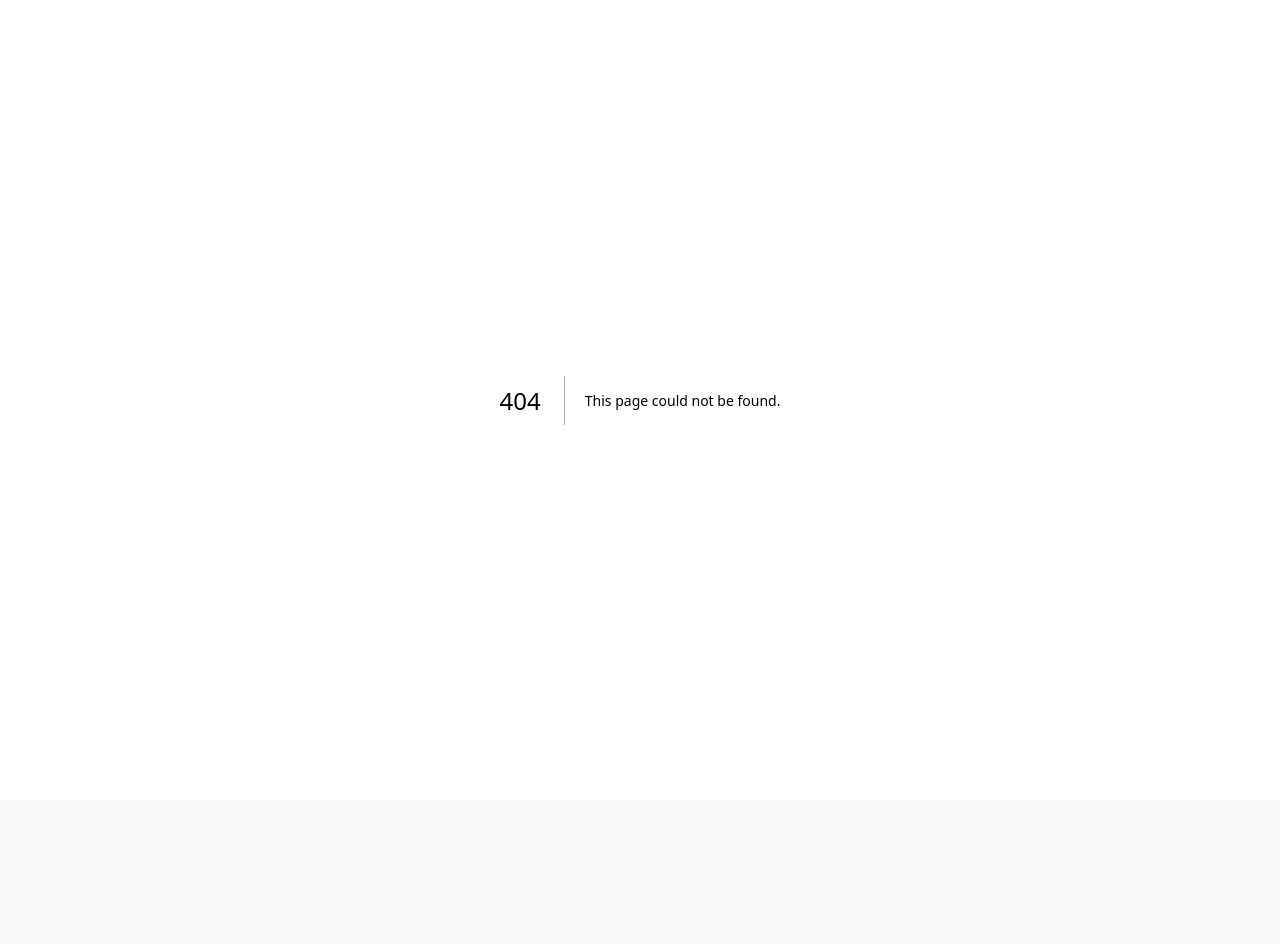
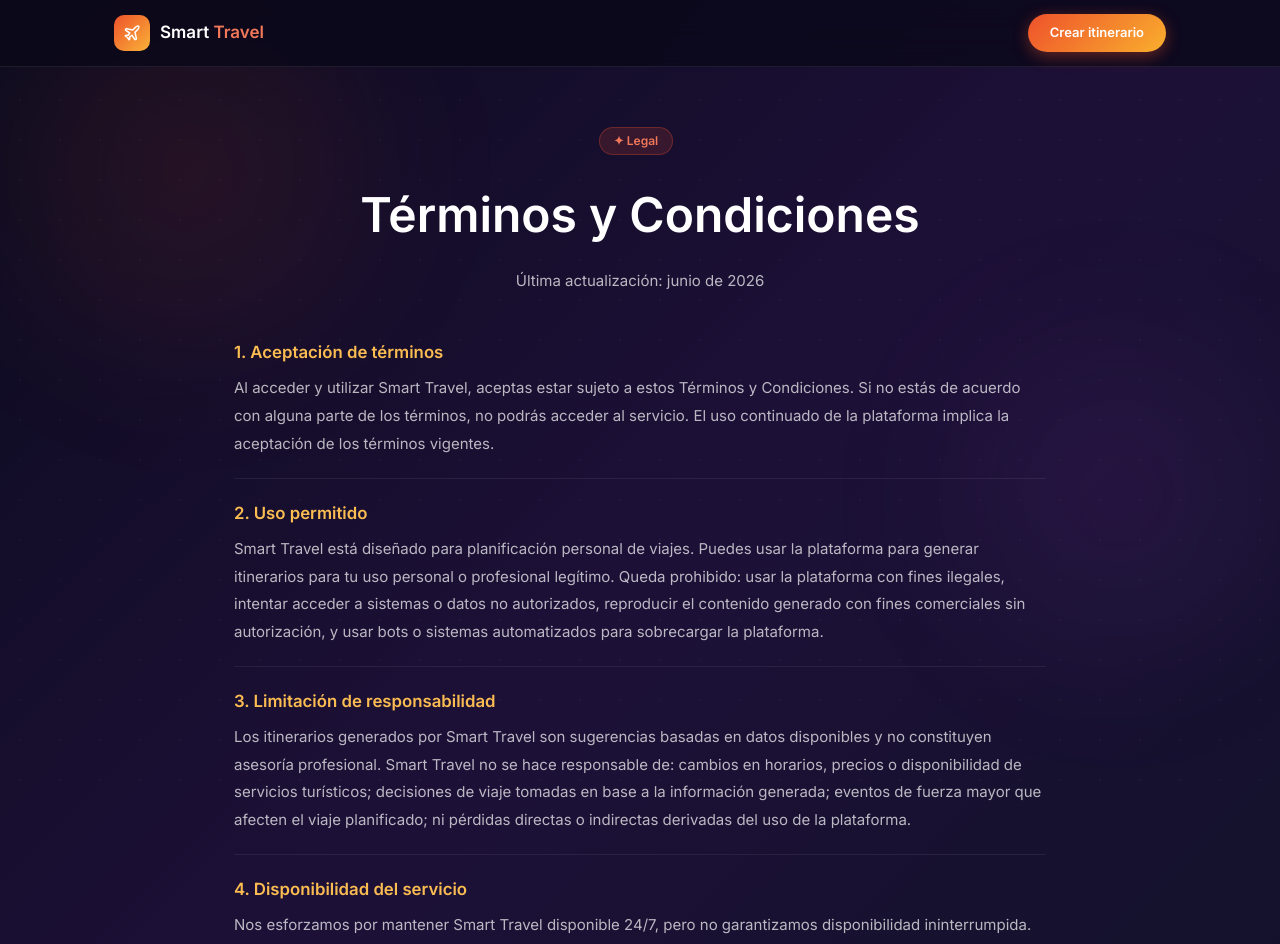
Before and after one commit to eduardodaza/paginaweblovable, a Next.js app in the folder cuenta-test-viajes-main/viajes-main/: page /terminos in a window 1280 px wide. Before the commit this address had no page. Shown: the top 944 px of the page. Before the commit the page ends 800 px from the top, so only its background shows below. Built offline with nearby package versions, Linux system fonts and the light colour scheme.

Commit message:
Create terminos.tsx

```diff
--- /dev/null
+++ b/cuenta-test-viajes-main/viajes-main/src/pages/terminos.tsx
@@ -0,0 +1,31 @@
+import { PageLayout } from "@/components/PageLayout";
+
+const SECTIONS = [
+  { t: "1. Aceptación de términos", c: "Al acceder y utilizar Smart Travel, aceptas estar sujeto a estos Términos y Condiciones. Si no estás de acuerdo con alguna parte de los términos, no podrás acceder al servicio. El uso continuado de la plataforma implica la aceptación de los términos vigentes." },
+  { t: "2. Uso permitido", c: "Smart Travel está diseñado para planificación personal de viajes. Puedes usar la plataforma para generar itinerarios para tu uso personal o profesional legítimo. Queda prohibido: usar la plataforma con fines ilegales, intentar acceder a sistemas o datos no autorizados, reproducir el contenido generado con fines comerciales sin autorización, y usar bots o sistemas automatizados para sobrecargar la plataforma." },
+  { t: "3. Limitación de responsabilidad", c: "Los itinerarios generados por Smart Travel son sugerencias basadas en datos disponibles y no constituyen asesoría profesional. Smart Travel no se hace responsable de: cambios en horarios, precios o disponibilidad de servicios turísticos; decisiones de viaje tomadas en base a la información generada; eventos de fuerza mayor que afecten el viaje planificado; ni pérdidas directas o indirectas derivadas del uso de la plataforma." },
+  { t: "4. Disponibilidad del servicio", c: "Nos esforzamos por mantener Smart Travel disponible 24/7, pero no garantizamos disponibilidad ininterrumpida. Podemos realizar mantenimientos programados o no programados. No seremos responsables por interrupciones del servicio fuera de nuestro control." },
+  { t: "5. Propiedad intelectual", c: "La marca Smart Travel, el diseño de la plataforma, los algoritmos de generación de itinerarios y el contenido editorial son propiedad exclusiva de Smart Travel. Los itinerarios generados para el usuario son de uso personal. Queda prohibida la reproducción, distribución o comercialización sin autorización expresa." },
+  { t: "6. Modificaciones del servicio", c: "Nos reservamos el derecho de modificar, suspender o descontinuar cualquier parte del servicio en cualquier momento, con o sin previo aviso. También podemos actualizar estos términos. Los cambios significativos se notificarán en la plataforma con al menos 15 días de anticipación." },
+  { t: "7. Jurisdicción aplicable", c: "Estos términos se rigen por las leyes de Colombia. Cualquier disputa derivada del uso de Smart Travel se someterá a la jurisdicción de los tribunales competentes de Bogotá, Colombia, salvo disposición legal en contrario aplicable al usuario por razón de su residencia." },
+];
+
+export default function TerminosPage() {
+  return (
+    <PageLayout title="Términos y Condiciones" description="Términos de uso de la plataforma Smart Travel.">
+      <div style={{ textAlign: "center", marginBottom: 48 }}>
+        <span className="page-badge">✦ Legal</span>
+        <h1 style={{ fontSize: "clamp(2rem,5vw,3rem)", fontWeight: 800, color: "#fff", marginTop: 16, marginBottom: 16 }}>Términos y Condiciones</h1>
+        <p className="page-p" style={{ maxWidth: 500, margin: "0 auto" }}>Última actualización: junio de 2026</p>
+      </div>
+      {SECTIONS.map(s => (
+        <div key={s.t} style={{ marginBottom: 24 }}>
+          <h2 className="page-h2" style={{ fontSize: "1.05rem", marginTop: 0, color: "hsl(38 95% 65%)" }}>{s.t}</h2>
+          <p className="page-p">{s.c}</p>
+          <div className="page-divider" style={{ margin: "20px 0 0" }} />
+        </div>
+      ))}
+      <p className="page-p" style={{ textAlign: "center", marginTop: 32 }}>¿Preguntas legales? Escríbenos a <a href="mailto:legal@smarttravel.app" style={{ color: "hsl(12 85% 65%)" }}>legal@smarttravel.app</a></p>
+    </PageLayout>
+  );
+}
```
